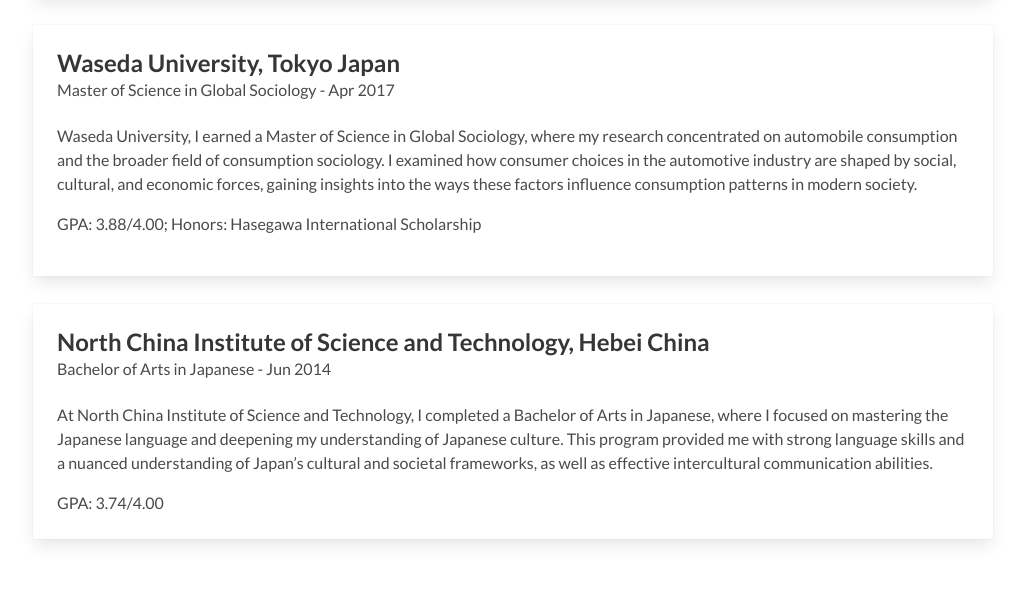
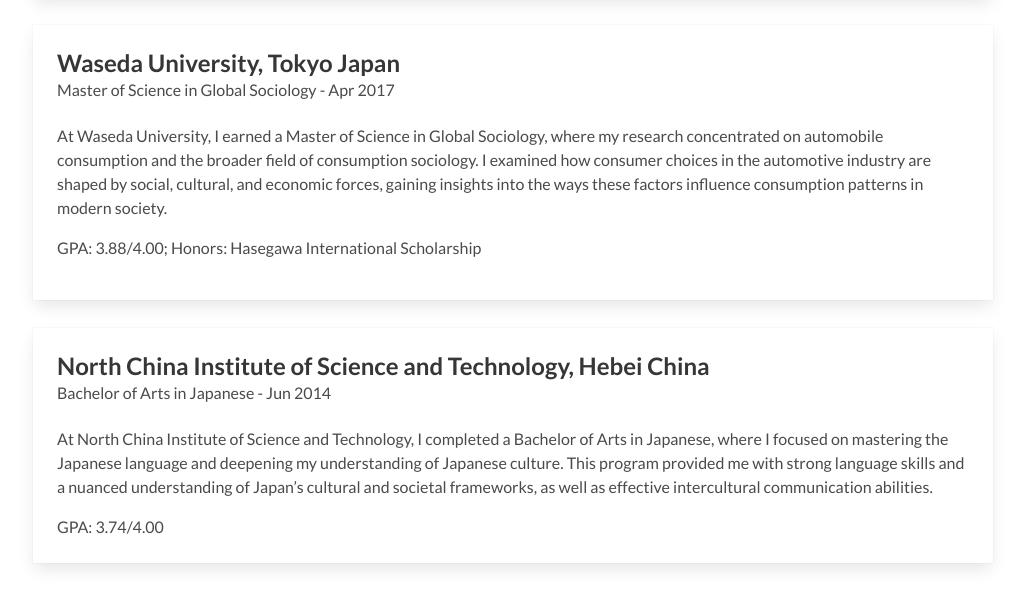
Before and after one commit to katygz/katygz.github.io-bak, a plain HTML site: page index.html in a window 1280 px wide. Shown: the part 3730-4335 px from the top of the page, without its empty margins (127-1152 px from the left). Drawn offline with Linux system fonts and the light colour scheme.

Commit message:
first upload

```diff
--- a/index.html
+++ b/index.html
@@ -324,7 +324,7 @@
             <p class="subtitle is-6">Master of Science in Global Sociology - <time datetime="2015-9">Apr 2017</time> </p>
           </div>
           <div class="content">
-            <p>Waseda University, I earned a Master of Science in Global Sociology, where my research concentrated on automobile consumption and the broader field of consumption sociology. I examined how consumer choices in the automotive industry are shaped by social, cultural, and economic forces, gaining insights into the ways these factors influence consumption patterns in modern society.</p>
+            <p>At Waseda University, I earned a Master of Science in Global Sociology, where my research concentrated on automobile consumption and the broader field of consumption sociology. I examined how consumer choices in the automotive industry are shaped by social, cultural, and economic forces, gaining insights into the ways these factors influence consumption patterns in modern society.</p>
             <p>GPA: 3.88/4.00; Honors: Hasegawa International Scholarship  </p>
             <ul style="display: none;">
               <li>Lorem ipsum dolor sit amet, consectetur adipiscing elit.</li>
```
